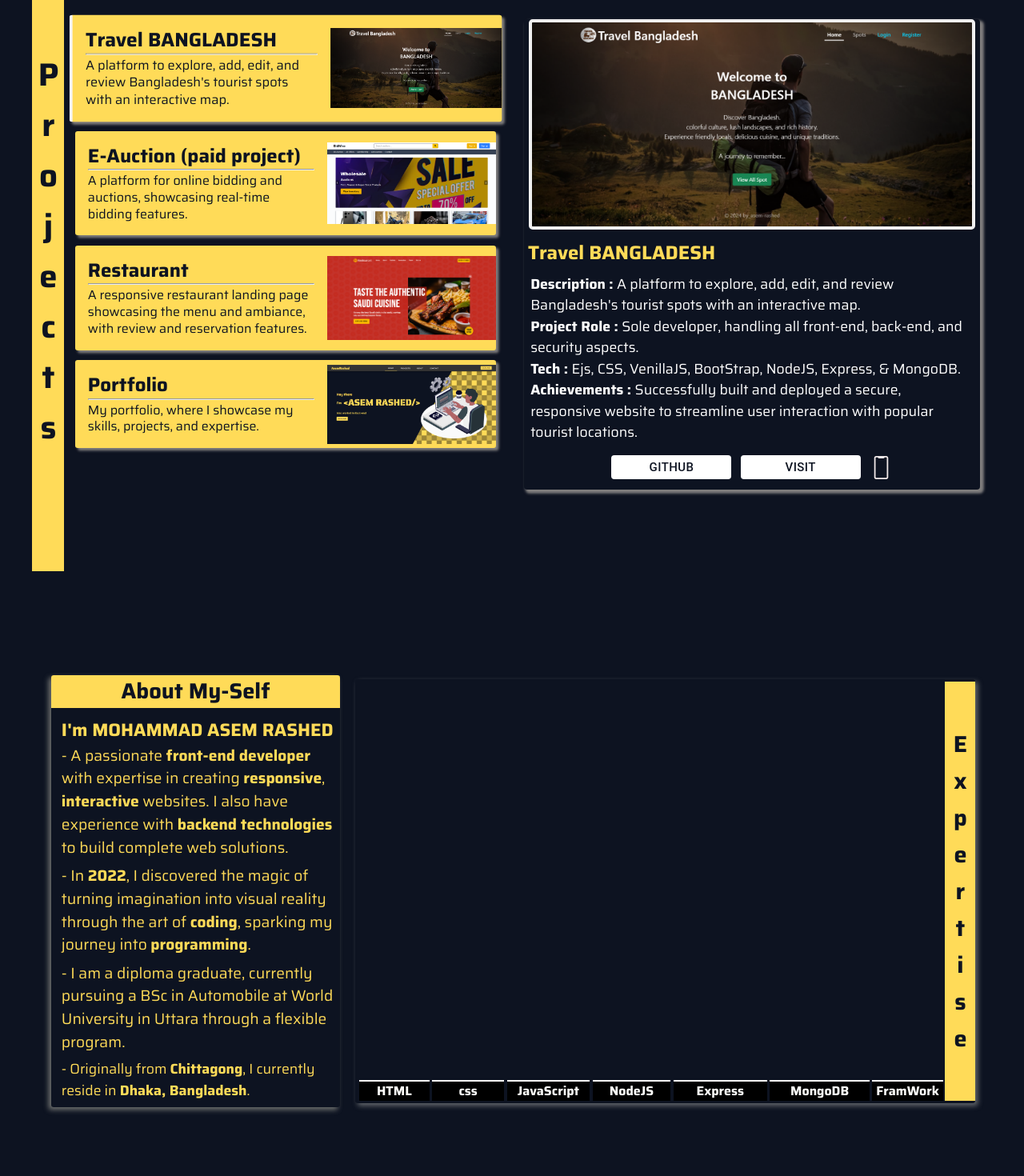
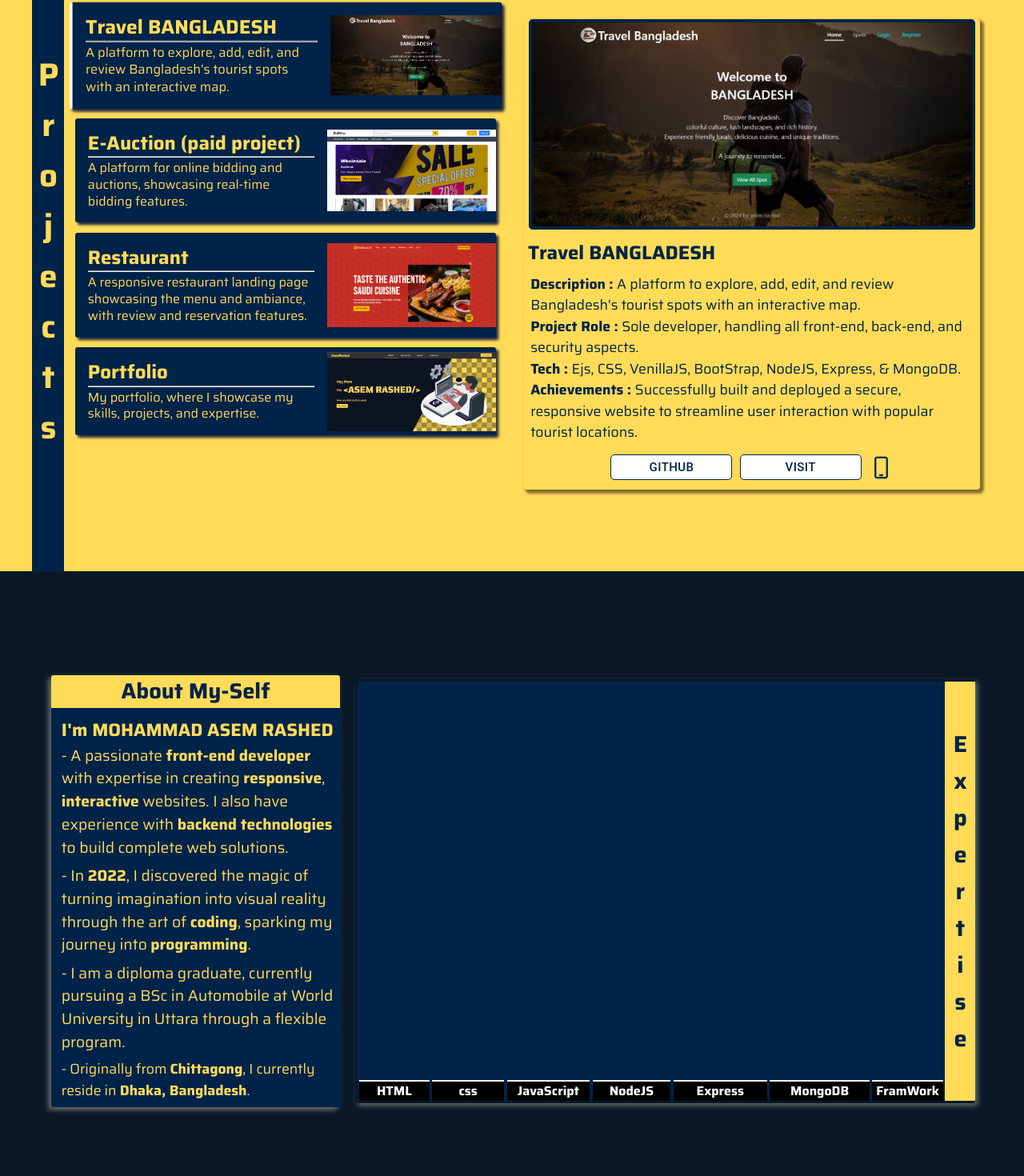
Before and after one commit to asemrashed/portfolio, a React (Vite) app: page / in a window 1280 px wide. Shown: the part 886-2356 px from the top of the page at 80% size. Built offline with nearby package versions, Linux system fonts and the light colour scheme; a web font is replaced by a local one.

Commit message:
changed color combination

```diff
--- a/src/App.jsx
+++ b/src/App.jsx
@@ -10,12 +10,12 @@ import Footer from "./component/Footer/Footer";
 const theme = createTheme({
   palette: {
     primary: {
-      main: '#0D1321',
+      main: '#002349',
       contrastText: '#FFDB58'
     },
     secondary: {
       main: '#FFDB58',
-      contrastText: '#0D1321'
+      contrastText: '#002349'
     },
     text:{
       primary:'#000',
@@ -24,7 +24,8 @@ const theme = createTheme({
     },
     background:{
       default:'#b7b8b7',
-      primary:'#228808'
+      primary: '#0A1828',
+      secondary: '#205A28'
     }
   },
 
--- a/src/component/About/About.jsx
+++ b/src/component/About/About.jsx
@@ -9,7 +9,7 @@ export default function About() {
   return (
     <Box
       className="mainA"
-      style={{ backgroundColor: theme.palette.primary.main }}
+      style={{ backgroundColor: theme.palette.background.primary }}
     >
       <Box className='subMain' sx={{width:{xs:'98%',md:'95%',lg:'90%'}}}>
         <Box className="leftA">
--- a/src/component/About/Expertise.jsx
+++ b/src/component/About/Expertise.jsx
@@ -11,7 +11,8 @@ export default function Expertise() {
     <>
     <AnimateOnView>
     <div className="exp" data-animation='animate-allExp'>
-      <div className="topE">
+      <div className="topE" style={{
+        backgroundColor: theme.palette.primary.main,}}>
         <Box className="tools">
           <Tools1/>
         </Box>
--- a/src/component/AppBar.jsx
+++ b/src/component/AppBar.jsx
@@ -88,7 +88,7 @@ function ResponsiveAppBar() {
   return (
     <AppBar position="fixed" sx={{
       height:{xs:'2.5em', md:'3em'},
-      bgcolor: '#333',display:'flex',
+      bgcolor: '#0A1828',display:'flex',
       justifyContent:'center',
       top: showNavbar ? '0':'-3em',
       transition:'top 0.3s' }}>
--- a/src/component/Btn.jsx
+++ b/src/component/Btn.jsx
@@ -23,6 +23,7 @@ export default function Btn({
         display:{xs: minD, md: maxD},
         bgcolor: bg,
         color: color,
+        outline: outline ? `1px solid ${outline}` : 'none',
         fontSize:{xs: '12px', md:'15px'},
         height:height,
         width: {xs:minWidth, md:width},
--- a/src/component/List.css
+++ b/src/component/List.css
@@ -4,7 +4,7 @@
 .card{
   display: flex;
   border-radius: 0.2em !important;
-  box-shadow: 0.2em 0.2em 0.2em 0.01em #817f7f !important;
+  box-shadow: 0.2em 0.2em 0.2em 0.01em #2c2f3f !important;
   position: relative;
 }
 
--- a/src/component/List.jsx
+++ b/src/component/List.jsx
@@ -22,9 +22,9 @@ export default function List({ projects, activeProject, setActiveProject }) {
             width: { xs: "95%", md: "95%" },
             my: { xs: 0.5, md: 0.8 },
             textAlign: "left",
-            bgcolor: theme.palette.secondary.main,
+            bgcolor: theme.palette.primary.main,
             ":hover": {
-              transform: "scale(1.02)",
+              transform: "scale(1.01)",
               transition: "0.2s",
             },
           }}
@@ -46,9 +46,9 @@ export default function List({ projects, activeProject, setActiveProject }) {
               sx={{
                 width: "70%",
                 lineHeight: { md: 1.3 },
-                color: theme.palette.secondary.contrastText,
+                color: theme.palette.secondary.main,
                 ":hover": {
-                  color: theme.palette.text.primary,
+                  color: theme.palette.text.secondary,
                 },
               }}
             >
--- a/src/component/Web.jsx
+++ b/src/component/Web.jsx
@@ -1,4 +1,3 @@
-import * as React from "react";
 import Card from "@mui/material/Card";
 import CardMedia from "@mui/material/CardMedia";
 import { useState, useEffect } from "react";
@@ -28,7 +27,7 @@ export default function WebCard({ project }) {
       <Card
         sx={{
           bgcolor: "rgba(250, 252, 249, 0)",
-          boxShadow: "0.2em 0.2em 0.2em 0.1em #817f7f",
+          boxShadow: "0.2em 0.2em 0.2em 0.1em rgb(126, 107, 46)",
           mt:'0.5em',
           width:{xs:'95%',sm:'none'}
         }}
@@ -38,7 +37,7 @@ export default function WebCard({ project }) {
             height:{xs: isMobile ? '275px' : '190px', md: isMobile ? '355px':'190px',lg: isMobile ? '360px' : '255px'},
             width: {xs: isMobile ? "130px" : "400px", md: isMobile ? '168px':'400px', lg: isMobile ? '170px' : '550px'},
             borderRadius:{xs:'0.3em', sm:"none"},
-            border:'4px solid #f0f0f0',
+            border: `4px solid ${theme.palette.secondary.contrastText}`,
             overflow: "auto",
             left:'50%',
             right:'50%',
@@ -57,7 +56,7 @@ export default function WebCard({ project }) {
           variant="h5"
           sx={{
             fontWeight: "700",
-            color: theme.palette.primary.contrastText,
+            color: theme.palette.secondary.contrastText,
             ml:'0.2em'
           }}
         >
@@ -66,7 +65,7 @@ export default function WebCard({ project }) {
         <Typography variant="body2"
           sx={{ mx:{xs:0.8, sm:1},
           lineHeight: isMobile ? '1.2em': '1.5em',
-          color:'white'
+          color: theme.palette.secondary.contrastText,
          }}>
           <b>Description : </b>
           {project.description}
@@ -98,7 +97,9 @@ export default function WebCard({ project }) {
             height="2em"
             size="large"
             bg="#fff"
-            hoverBg= {theme.palette.secondary.main}
+            outline= {theme.palette.primary.main}
+            hoverBg= {theme.palette.primary.main}
+            hoverText={theme.palette.primary.contrastText}
           />
           <Btn
             variant="filled"
@@ -108,7 +109,9 @@ export default function WebCard({ project }) {
             height="2em"
             size="large"
             bg="#fff"
-            hoverBg= {theme.palette.secondary.main}
+            outline= {theme.palette.primary.main}
+            hoverBg= {theme.palette.primary.main}
+            hoverText={theme.palette.primary.contrastText}
           />
           <a onClick={toggleView} style={{cursor:'pointer', display:'flex', alignItems:'center'}}>
             <img
--- a/src/component/work/Projects.css
+++ b/src/component/work/Projects.css
@@ -29,7 +29,7 @@
 .list{
     flex: 1.2;
     overflow-y: auto;
-    height: 75%;
+    height: 85%;
     padding: 0.2em 0.4em 0.2em 0em !important;
 }
 .animate-list{
--- a/src/component/work/Projects.jsx
+++ b/src/component/work/Projects.jsx
@@ -14,7 +14,7 @@ export default function Projects({ projects }) {
 
   return (
     <Box sx={{
-      bgcolor: theme.palette.primary.main,
+      bgcolor: theme.palette.secondary.main,
       overflow: "hidden",
       display:'flex',
       justifyContent:'center'
@@ -28,8 +28,8 @@ export default function Projects({ projects }) {
               className="heading"
               data-animation='animate-heading'
               style={{
-                backgroundColor: theme.palette.secondary.main,
-                color: theme.palette.secondary.contrastText,
+                backgroundColor: theme.palette.primary.main,
+                color: theme.palette.primary.contrastText,
               }}
             >
               Projects
@@ -46,6 +46,7 @@ export default function Projects({ projects }) {
                     alignItems: "center",
                     justifyContent: "left",
                     borderRadius: 2,
+                    my:3,
                   }}
                 >
                   <List
```
Also changed, not shown: public/screen/computer-svgrepo-com.svg, public/screen/mobile-phone-svgrepo-com.svg.
